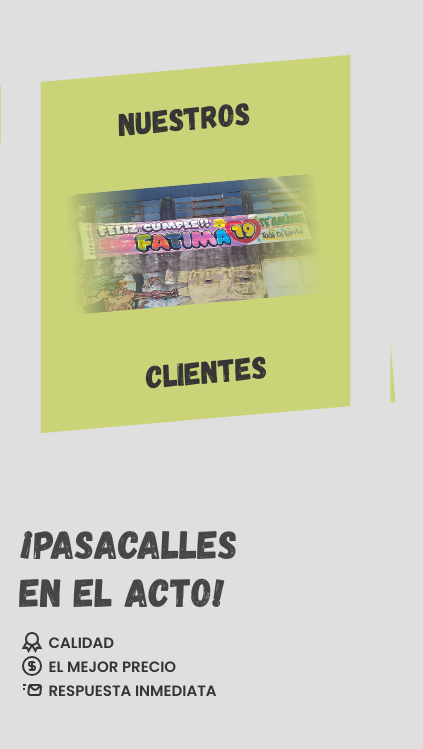
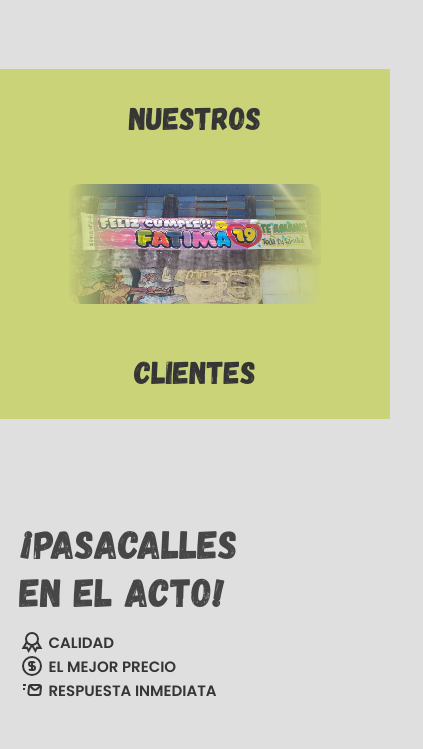
Before and after one commit to JONAAVILA/banner-street, an Astro site: page / in a window 390 px wide. Shown: the part 721-1470 px from the top of the page, 423 px wide, since content can reach past the window. Built offline with nearby package versions, Linux system fonts and the light colour scheme; Astro itself is replaced by a stand-in of ours; no server answers.

Commit message:
responsive mobile complete fixed

```diff
--- a/src/components/Contact.astro
+++ b/src/components/Contact.astro
@@ -107,8 +107,7 @@ const USER_ID = import.meta.env.VITE_USER_ID
                 width: 90%;
             }
             .box_image_banner{
-                top: 70%;
-                right: -20px;
+                display: none;
             }
         }
 </style>
--- a/src/components/Galery.astro
+++ b/src/components/Galery.astro
@@ -48,8 +48,15 @@ import Slider from "./slider/Slider";
                 justify-content: center;
                 text-align: center;
                 height: 350px;
-                width: 95%;
+                width: 100%;
                 min-width: 0px;
+                transform: rotate(0deg);
+            }
+            section::after{
+                display:none;
+            }
+            section::before{
+                display:none;
             }
             h3{
                 font-size: 2rem;
--- a/src/components/Navbar.astro
+++ b/src/components/Navbar.astro
@@ -29,7 +29,7 @@ import CallButton from "./buttons/CallButton.astro";
         align-items: center;
         justify-content: center;
         width: 100%;
-        padding: 50px 15px 50px 15px;
+        padding: 50px 0px 50px 0px;
     }
     .nav_container{
         width: 1000px;
--- a/src/components/slider/slider.css
+++ b/src/components/slider/slider.css
@@ -6,19 +6,21 @@
   align-items: center;
 }
 .carousel::after{
+  z-index: 2;
   position: absolute;
   content: " ";
   width: 80px;
   height: 150px;
-  right: 23px;
+  right: 20px;
   background: linear-gradient(to left,var(--yellow),var(--transparent));
 }
 .carousel::before{
+  z-index: 2;
   position: absolute;
   content: " ";
   width: 80px;
   height: 150px;
-  left: 23px;
+  left: 20px;
   background: linear-gradient(to right,var(--yellow),var(--transparent));
 }
 .slide-container {
```
